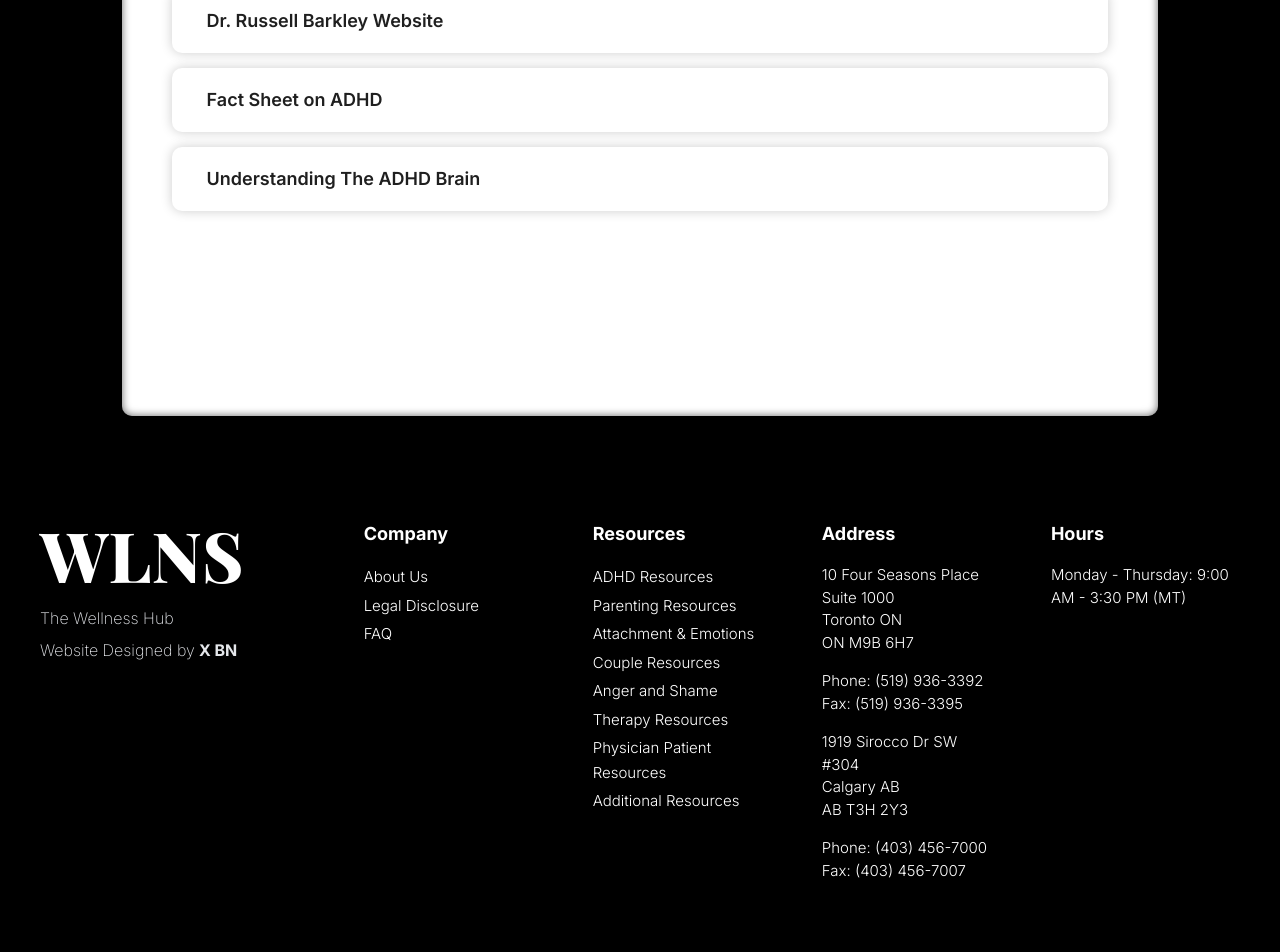
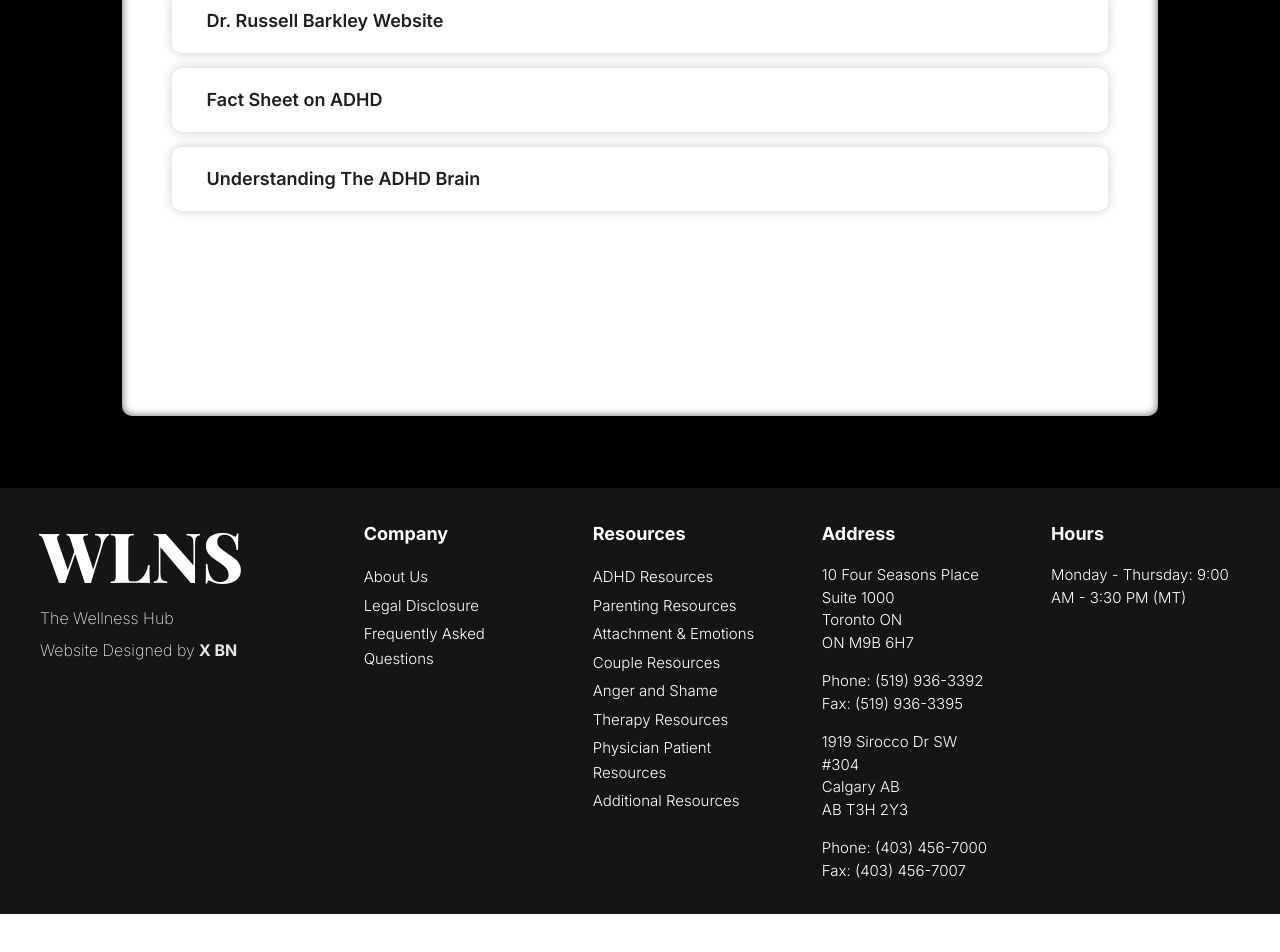
Before and after one commit to topcowmoo/areca-vestiaria, a React (Vite) app: page /adhd-resources in a window 1280 px wide. Shown: the part 882-1834 px from the top of the page. After the commit the page ends 1796 px from the top, so only its background shows below. Built offline with nearby package versions, Linux system fonts and the light colour scheme; a web font is replaced by a local one.

Commit message:
changed footer color, faq text and footer padding

```diff
--- a/src/components/Footer.jsx
+++ b/src/components/Footer.jsx
@@ -35,7 +35,7 @@ const Footer = () => {
   }, [location]);
 
   return (
-    <footer className="w-full px-4 sm:px-6 md:px-8 lg:px-10 pt-10 pb-10 sm:pb-16 lg:pt-20 lg:pb-[106px] bg-black text-white">
+    <footer className="w-full px-4 md:px-8 lg:px-10 pb-8 pt-8 bg-[#151515] text-white">
       <div className="max-w-[1440px] mx-auto grid grid-cols-1 sm:grid-cols-2 lg:grid-cols-[1.5fr_1fr_1fr_1fr_1fr] gap-10">
         {/* Logo and Description */}
         <div className="flex flex-col justify-start">
@@ -95,7 +95,7 @@ const Footer = () => {
                 to="/faq"
                 className="text-white text-[15px] font-light font-['Inter'] hover:text-gray-400"
               >
-                FAQ
+                Frequently Asked Questions
               </Link>
             </li>
           </ul>
--- a/src/pages/ADHDResources.jsx
+++ b/src/pages/ADHDResources.jsx
@@ -36,7 +36,7 @@ function ADHDResources() {
       </div>
 
       {/* Content Section */}
-      <div className="relative z-20 flex flex-col items-center justify-start flex-grow pt-2 -mt-[440px] md:pt-8 md:-mt-[370px] lg:pt-10 lg:-mt-[315px]">
+      <div className="relative z-20 flex flex-col items-center justify-start flex-grow pt-2 -mt-[440px] md:pt-8 md:-mt-[370px] lg:pt-10 lg:-mt-[315px] pb-12 ">
         <div className="w-full max-w-[1200px] px-4 py-4 sm:px-6 sm:py-6 mx-auto">
           {/* Container for FilterBox and Directory */}
           <div className="relative flex flex-col w-full gap-[37px]">
--- a/src/pages/AdditionalResources.jsx
+++ b/src/pages/AdditionalResources.jsx
@@ -36,7 +36,7 @@ function AdditionalResources() {
       </div>
 
       {/* Content Section */}
-      <div className="relative z-20 flex flex-col items-center justify-start flex-grow pt-2 -mt-[440px] md:pt-8 md:-mt-[370px] lg:pt-10 lg:-mt-[315px]">
+      <div className="relative z-20 flex flex-col items-center justify-start flex-grow pt-2 -mt-[440px] md:pt-8 md:-mt-[370px] lg:pt-10 lg:-mt-[315px] pb-12">
         <div className="w-full max-w-[1200px] px-4 py-4 sm:px-6 sm:py-6 mx-auto">
           {/* Container for FilterBox and Directory */}
           <div className="relative flex flex-col w-full gap-[37px]">
--- a/src/pages/AngerAndShame.jsx
+++ b/src/pages/AngerAndShame.jsx
@@ -44,7 +44,7 @@ function AngerAndShame() {
       </div>
 
       {/* Content Section */}
-      <div className="relative z-20 flex flex-col items-center justify-start flex-grow pt-2 -mt-[440px] md:pt-8 md:-mt-[370px] lg:pt-10 lg:-mt-[315px]">
+      <div className="relative z-20 flex flex-col items-center justify-start flex-grow pt-2 -mt-[440px] md:pt-8 md:-mt-[370px] lg:pt-10 lg:-mt-[315px] pb-12">
         <div className="w-full max-w-[1200px] px-4 py-4 sm:px-6 sm:py-6 mx-auto">
           {/* Container for FilterBox and Directory */}
           <div className="relative flex flex-col w-full gap-[37px]">
--- a/src/pages/AttachmentsAndEmotions.jsx
+++ b/src/pages/AttachmentsAndEmotions.jsx
@@ -36,7 +36,7 @@ function AttachmentsAndEmotions() {
       </div>
 
       {/* Content Section */}
-      <div className="relative z-20 flex flex-col items-center justify-start flex-grow pt-2 -mt-[440px] md:pt-8 md:-mt-[370px] lg:pt-10 lg:-mt-[315px]">
+      <div className="relative z-20 flex flex-col items-center justify-start flex-grow pt-2 -mt-[440px] md:pt-8 md:-mt-[370px] lg:pt-10 lg:-mt-[315px] pb-12">
         <div className="w-full max-w-[1200px] px-4 py-4 sm:px-6 sm:py-6 mx-auto">
           {/* Container for FilterBox and Directory */}
           <div className="relative flex flex-col w-full gap-[37px]">
--- a/src/pages/CouplesResources.jsx
+++ b/src/pages/CouplesResources.jsx
@@ -36,7 +36,7 @@ function CouplesResources() {
       </div>
 
       {/* Content Section */}
-      <div className="relative z-20 flex flex-col items-center justify-start flex-grow pt-2 -mt-[440px] md:pt-8 md:-mt-[370px] lg:pt-10 lg:-mt-[315px]">
+      <div className="relative z-20 flex flex-col items-center justify-start flex-grow pt-2 -mt-[440px] md:pt-8 md:-mt-[370px] lg:pt-10 lg:-mt-[315px] pb-12">
         <div className="w-full max-w-[1200px] px-4 py-4 sm:px-6 sm:py-6 mx-auto">
           {/* Container for FilterBox and Directory */}
           <div className="relative flex flex-col w-full gap-[37px]">
--- a/src/pages/ParentingResources.jsx
+++ b/src/pages/ParentingResources.jsx
@@ -36,7 +36,7 @@ function ParentingResources() {
       </div>
 
       {/* Content Section */}
-      <div className="relative z-20 flex flex-col items-center justify-start flex-grow pt-2 -mt-[440px] md:pt-8 md:-mt-[370px] lg:pt-10 lg:-mt-[315px]">
+      <div className="relative z-20 flex flex-col items-center justify-start flex-grow pt-2 -mt-[440px] md:pt-8 md:-mt-[370px] lg:pt-10 lg:-mt-[315px] pb-12">
         <div className="w-full max-w-[1200px] px-4 py-4 sm:px-6 sm:py-6 mx-auto">
           {/* Container for FilterBox and Directory */}
           <div className="relative flex flex-col w-full gap-[37px]">
--- a/src/pages/PhysicianPatient.jsx
+++ b/src/pages/PhysicianPatient.jsx
@@ -36,7 +36,7 @@ function PhysicianPatient() {
       </div>
 
       {/* Content Section */}
-      <div className="relative z-20 flex flex-col items-center justify-start flex-grow pt-2 -mt-[440px] md:pt-8 md:-mt-[370px] lg:pt-10 lg:-mt-[315px]">
+      <div className="relative z-20 flex flex-col items-center justify-start flex-grow pt-2 -mt-[440px] md:pt-8 md:-mt-[370px] lg:pt-10 lg:-mt-[315px] pb-12">
         <div className="w-full max-w-[1200px] px-4 py-4 sm:px-6 sm:py-6 mx-auto">
           {/* Container for FilterBox and Directory */}
           <div className="relative flex flex-col w-full gap-[37px]">
```
